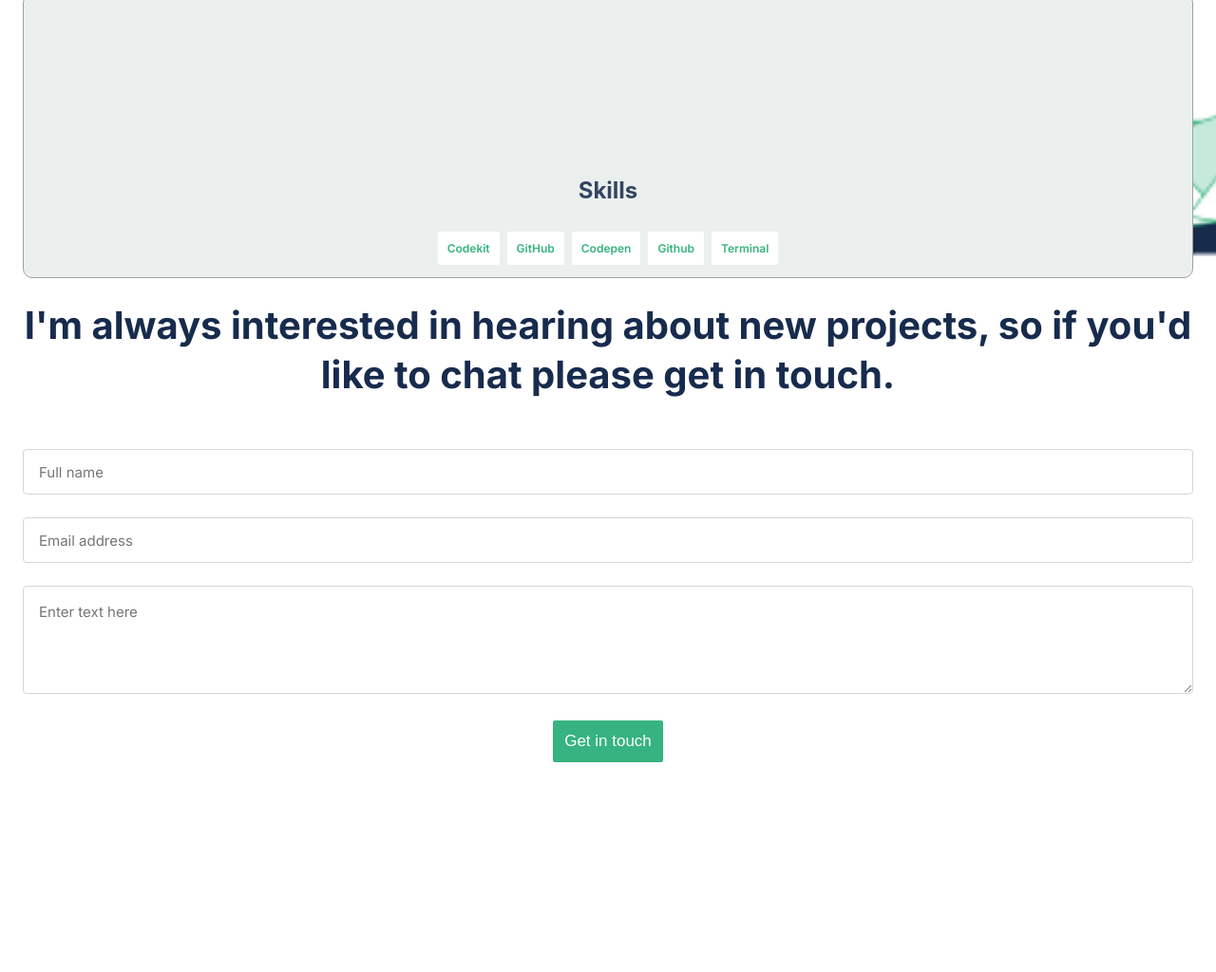
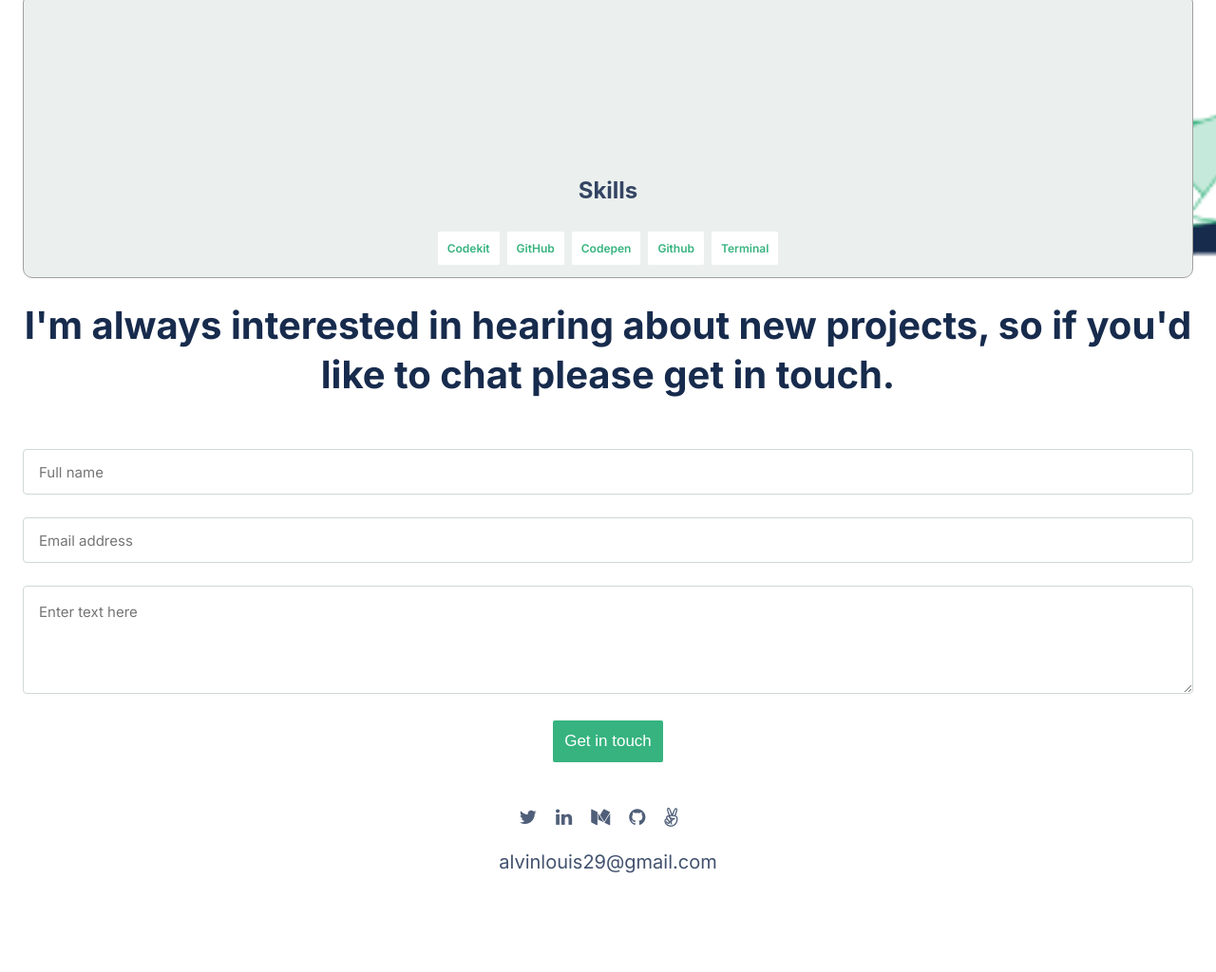
Before and after one commit to alvinlouis29/My-Portfolio-Website, a website: page index.html in a window 1280 px wide. Shown: the part 5087-6111 px from the top of the page at 95% size. Before the commit the page ends 5936 px from the top, so only its background shows below. Drawn offline with Linux system fonts and the light colour scheme.

Commit message:
Add footer_section

```diff
--- a/index.html
+++ b/index.html
@@ -214,5 +214,17 @@
       </ul>
     </form>
   </section>
+  <footer>
+    <div class="social_footer">
+      <ul>
+        <li ><a href=""><i class="fa fa-twitter"></i></a></li>
+        <li ><a href=""><i class="fa fa-linkedin"></i></a></li>
+        <li ><a href=""><i class="fa fa-medium"></i></a></li>
+        <li ><a href=""><i class="fa fa-github"></i></a></li>
+        <li ><a href=""><i class="fa fa-angellist"></i></a></li>
+      </ul>
+    </div>
+    <p class="email">alvinlouis29@gmail.com</p>
+  </footer>
 </body>
 </html>
--- a/style.css
+++ b/style.css
@@ -460,6 +460,7 @@ input {
   background-color: #fff;
   box-sizing: border-box;
   border: 1px solid #d0d9d4;
+  margin-bottom: 24px;
 }
 
 textarea {
@@ -509,3 +510,31 @@ textarea {
 #mobile li {
   margin-bottom: 24px;
 }
+
+.social_footer {
+  display: flex;
+  justify-content: center;
+}
+
+.social_footer ul {
+  display: flex;
+  width: fit-content;
+  letter-spacing: 20px;
+  justify-content: center;
+}
+
+.social_footer ul li a {
+  font-size: 20px;
+  color: #505f79;
+}
+
+.email {
+  display: flex;
+  justify-content: center;
+  font-weight: normal;
+  font-size: 20px;
+  line-height: 32px;
+  color: #42526e;
+  margin-top: 19px;
+  padding-bottom: 100px;
+}
```
